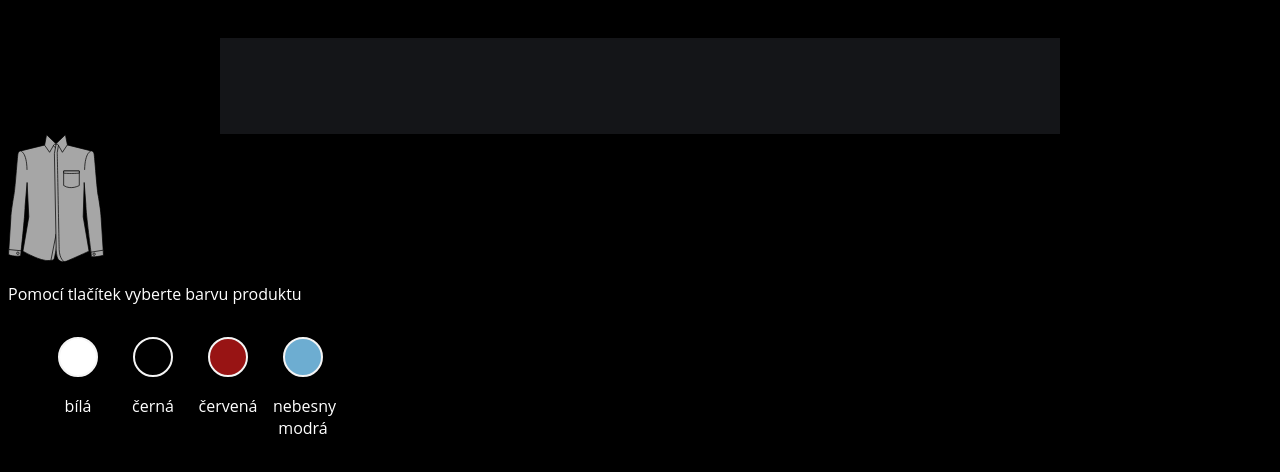
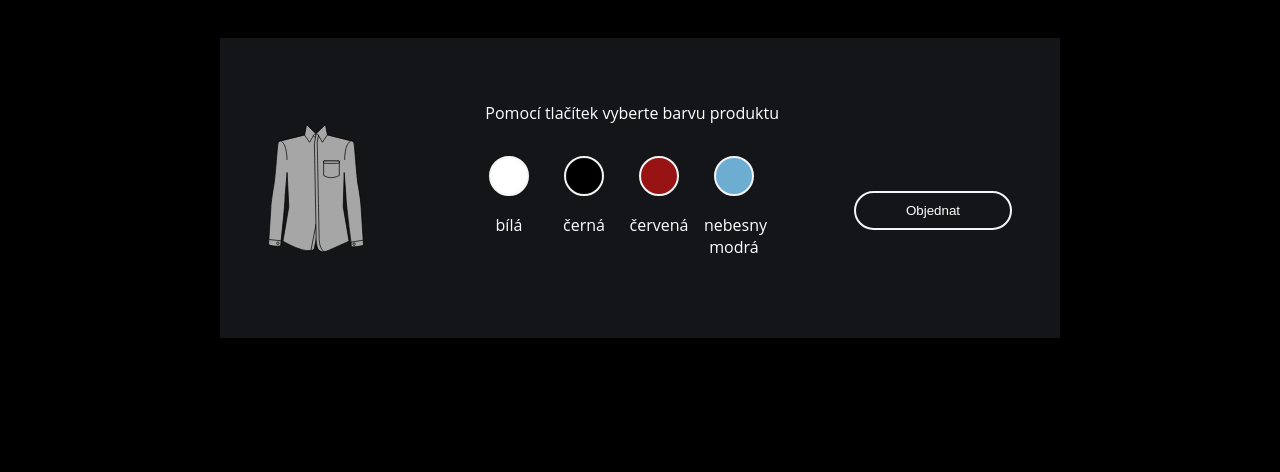
Before and after one commit to olena-ho/cviceni-panske-obleky, a plain HTML site: page index.html in a window 1280 px wide. Shown: the part 250-722 px from the top of the page. Drawn offline with Linux system fonts and the light colour scheme; a web font is replaced by a local one.

Commit message:
in container

```diff
--- a/index.html
+++ b/index.html
@@ -18,9 +18,7 @@
         </h1>
       </div>
     </header>
-    <div class="product container">
-</div>
-      <svg
+    <div class="product container"><svg
       id="product-image"
       class="product__image t-shirt"
       style="fill: #a6a6a6"
@@ -63,6 +61,7 @@
         d="m 245.54623,337.97976 a 3.4333565,3.4333565 0 0 1 -3.43336,3.43336 3.4333565,3.4333565 0 0 1 -3.43336,-3.43336 3.4333565,3.4333565 0 0 1 3.43336,-3.43335 3.4333565,3.4333565 0 0 1 3.43336,3.43335 z"
       />
     </svg>
+
     <div class="product__colors">
       <p>Pomocí tlačítek vyberte barvu produktu</p>
       <div class="choose-colors">
@@ -96,6 +95,11 @@
         </div>
       </div>
     </div>
+
+    <div class="order">
+      <button class="order-btn">Objednat</button>
+    </div>
+</div>
     </div>
   </body>
 </html>
--- a/style.css
+++ b/style.css
@@ -53,6 +53,8 @@ h1.site-title span {
   margin-top: -5rem;
   padding: 3rem;
   background-color: #141518;
+  display: flex;
+  justify-content: space-between;
 }
 
 .product__image {
@@ -66,7 +68,9 @@ h1.site-title span {
 }
 
 .product__colors {
-  align-items: center;
+  display: flex;
+  flex-direction: column;
+  align-items: end;
 }
 
 .color-option__box {
@@ -90,6 +94,11 @@ h1.site-title span {
   border-radius: 40px;
 }
 
+.color-option__button:hover {
+  box-shadow: 0 0 20px rgba(255, 255, 255, 0.7);
+  cursor: pointer;
+}
+
 .color-option__text {
   display: flex;
   align-items: center;
@@ -99,3 +108,24 @@ h1.site-title span {
 .color-option__name {
   width: 60px;
 }
+
+.order {
+  display: flex;
+  justify-content: center;
+  align-items: flex-end;
+  margin-bottom: 60px;
+
+}
+
+.order-btn {
+  padding: 10px 50px;
+  background-color: #141518;
+  color: white;
+  border: 2px solid whitesmoke;
+  border-radius: 40px;
+}
+
+.order-btn:hover {
+  box-shadow: 0 0 20px rgba(255, 255, 255, 0.7);
+  cursor: pointer;
+}
```
Lines whose indentation alone changed are shown as unchanged.
